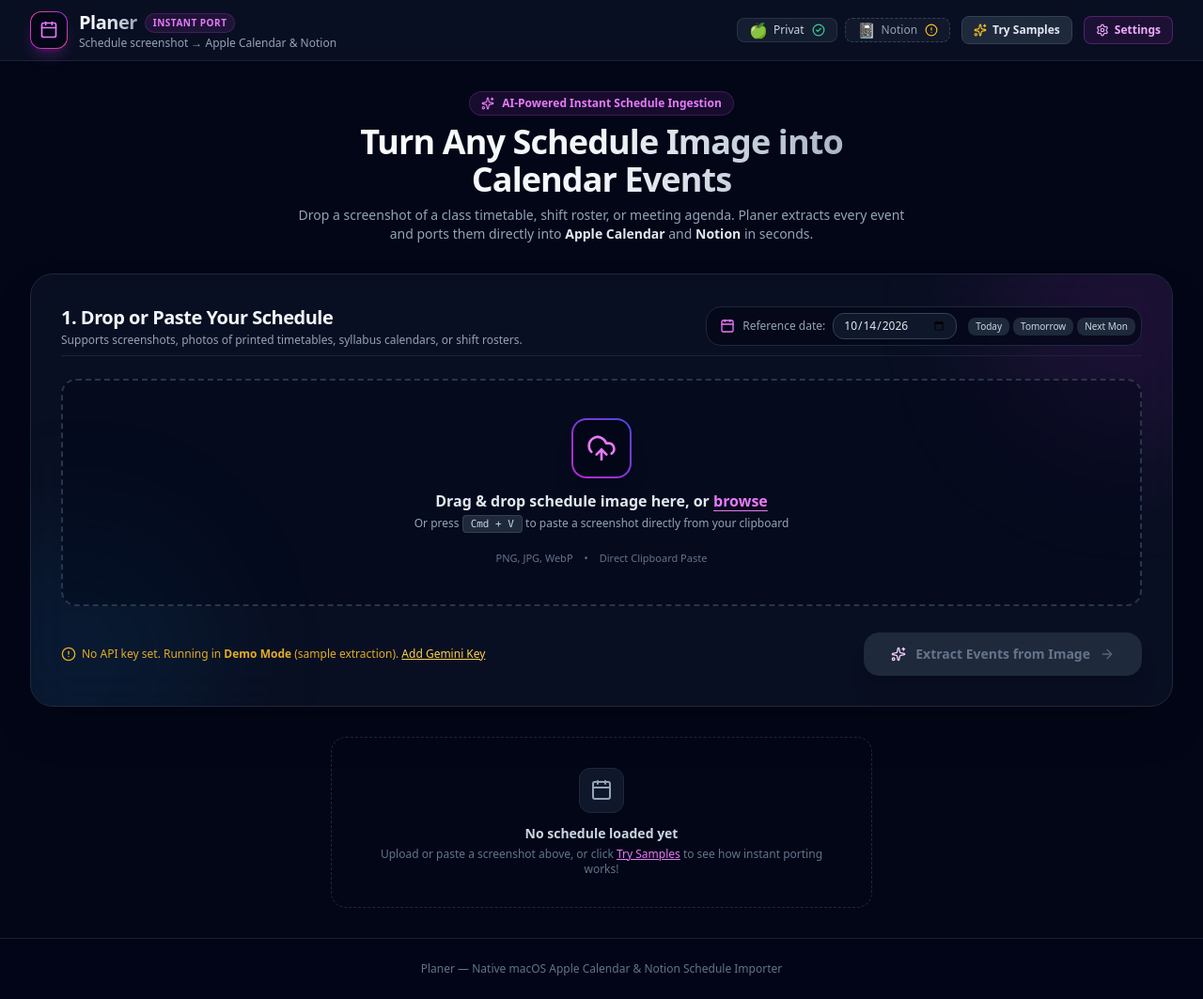
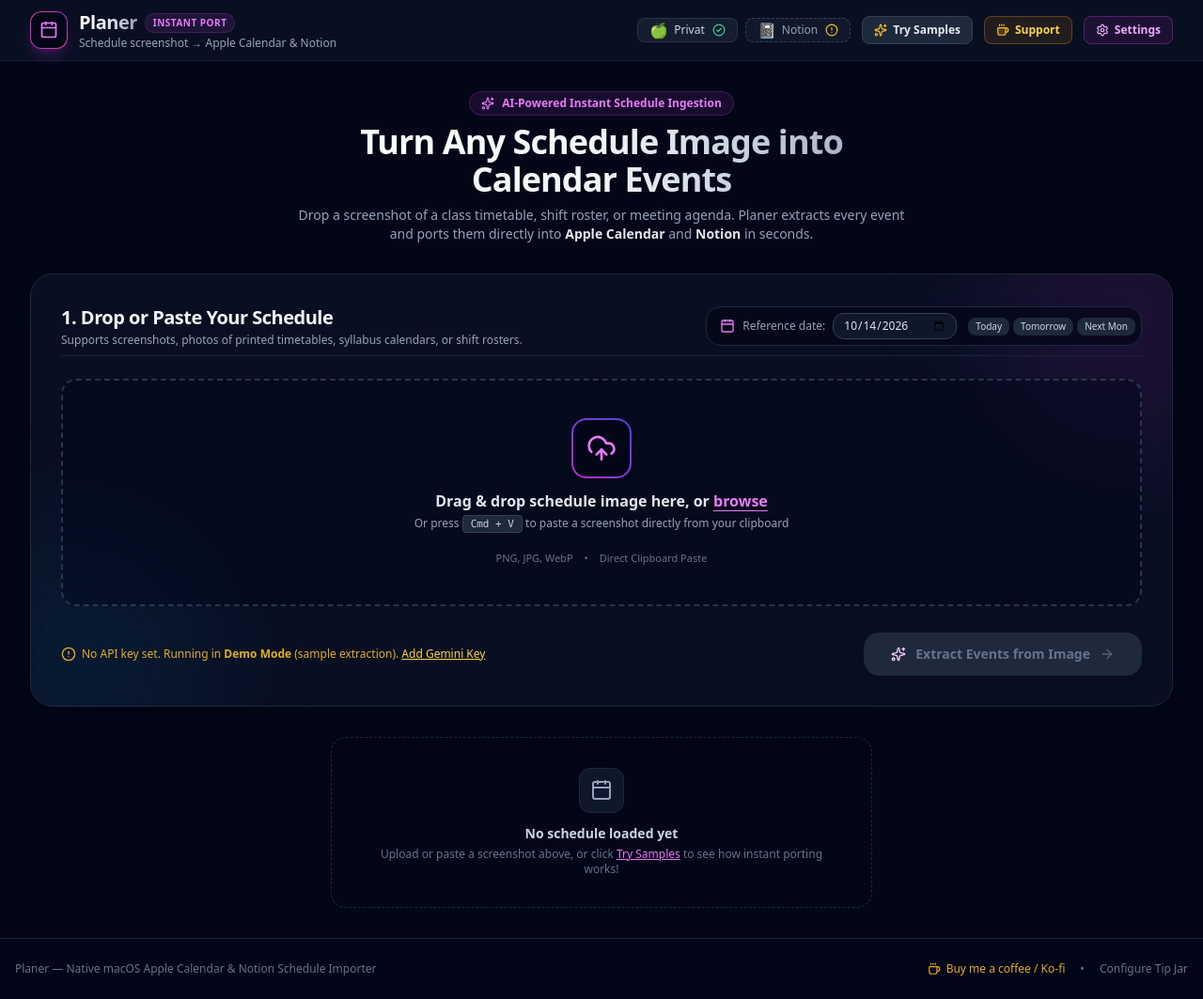
Before and after one commit to 8nrf9f6f5b-afk/planer, a React (Vite) app: page / in a window 1280 px wide. Shown: the whole page at 94% size. Built offline with nearby package versions, Linux system fonts and the light colour scheme; no server answers.

Commit message:
feat: add Ko-fi & Buy Me a Coffee support link with settings integration

```diff
--- a/src/App.tsx
+++ b/src/App.tsx
@@ -8,7 +8,7 @@
 import { SampleSchedulesModal } from './components/SampleSchedulesModal';
 import { Toast, ToastMessage } from './components/Toast';
 import { CalendarEvent, AppSettings, NotionDatabaseInfo } from './types';
-import { Sparkles, Calendar as CalendarIcon, CheckCircle2, AlertCircle } from 'lucide-react';
+import { Sparkles, Calendar as CalendarIcon, CheckCircle2, AlertCircle, Coffee, Heart } from 'lucide-react';
 
 export function App() {
   const [settings, setSettings] = useState<AppSettings>({
@@ -18,6 +18,7 @@
     notionDatabaseId: '',
     defaultAppleCalendar: 'Privat',
     defaultDurationMinutes: 60,
+    donationUrl: '',
   });
 
   const [calendars, setCalendars] = useState<string[]>(['Privat', 'Arbeit']);
@@ -56,13 +57,17 @@
         const configRes = await fetch('/api/config');
         if (configRes.ok) {
           const cfg = await configRes.json();
+          let chosenModel = cfg.geminiModel || 'gemini-3.8-flash';
+          if (chosenModel.includes('2.5')) chosenModel = 'gemini-3.8-flash';
+
           setSettings((prev) => ({
             ...prev,
             geminiApiKey: cfg.geminiApiKey || '',
-            geminiModel: cfg.geminiModel || 'gemini-3.8-flash',
+            geminiModel: chosenModel,
             notionApiKey: cfg.notionApiKey || '',
             notionDatabaseId: cfg.notionDatabaseId || '',
             defaultAppleCalendar: cfg.defaultAppleCalendar || 'Privat',
+            donationUrl: cfg.donationUrl || '',
           }));
           setHasGeminiKey(cfg.hasGeminiApiKey);
           setNotionReady(cfg.hasNotionApiKey && !!cfg.notionDatabaseId);
@@ -424,6 +429,8 @@
     return data;
   };
 
+  const supportLink = settings.donationUrl || 'https://ko-fi.com';
+
   return (
     <div className="min-h-screen bg-slate-950 text-slate-100 flex flex-col font-sans selection:bg-fuchsia-500 selection:text-white">
       {/* Toast Notifications */}
@@ -517,8 +524,28 @@
       </main>
 
       {/* Footer */}
-      <footer className="border-t border-slate-800/80 bg-slate-950/80 py-6 text-center text-xs text-slate-500">
-        <p>Planer — Native macOS Apple Calendar &amp; Notion Schedule Importer</p>
+      <footer className="border-t border-slate-800/80 bg-slate-950/80 py-6 px-4">
+        <div className="max-w-7xl mx-auto flex flex-col sm:flex-row items-center justify-between gap-4 text-xs text-slate-500">
+          <p>Planer — Native macOS Apple Calendar &amp; Notion Schedule Importer</p>
+          <div className="flex items-center gap-4">
+            <a
+              href={supportLink}
+              target="_blank"
+              rel="noopener noreferrer"
+              className="inline-flex items-center gap-1.5 text-amber-400/90 hover:text-amber-300 transition font-medium"
+            >
+              <Coffee className="w-3.5 h-3.5" />
+              <span>Buy me a coffee / Ko-fi</span>
+            </a>
+            <span>•</span>
+            <button
+              onClick={() => setIsSettingsOpen(true)}
+              className="hover:text-slate-300 transition"
+            >
+              Configure Tip Jar
+            </button>
+          </div>
+        </div>
       </footer>
 
       {/* Settings Modal */}
--- a/src/components/Header.tsx
+++ b/src/components/Header.tsx
@@ -1,5 +1,8 @@
 import React from 'react';
-import { Calendar as CalendarIcon, Sparkles, Settings as SettingsIcon, CheckCircle2, AlertCircle, HelpCircle } from 'lucide-react';
+import {
+  Calendar as CalendarIcon, Sparkles, Settings as SettingsIcon,
+  CheckCircle2, AlertCircle, Coffee, Heart, ExternalLink
+} from 'lucide-react';
 import { AppSettings } from '../types';
 
 interface HeaderProps {
@@ -17,6 +20,8 @@
   onOpenSettings,
   onOpenSamples,
 }) => {
+  const donationUrl = settings.donationUrl || 'https://ko-fi.com';
+
   return (
     <header className="border-b border-slate-800/80 bg-slate-900/60 backdrop-blur-md sticky top-0 z-30">
       <div className="max-w-7xl mx-auto px-4 sm:px-6 lg:px-8 h-16 flex items-center justify-between">
@@ -43,9 +48,9 @@
         </div>
 
         {/* Status badges & actions */}
-        <div className="flex items-center gap-3">
+        <div className="flex items-center gap-2.5 sm:gap-3">
           {/* Target Status Badges */}
-          <div className="hidden md:flex items-center gap-2 text-xs">
+          <div className="hidden lg:flex items-center gap-2 text-xs">
             {/* Apple Cal Status */}
             <div
               className={`flex items-center gap-1.5 px-3 py-1 rounded-lg border ${
@@ -88,6 +93,19 @@
             <span>Try Samples</span>
           </button>
 
+          {/* Ko-fi / Buy Me a Coffee Button */}
+          <a
+            href={donationUrl}
+            target="_blank"
+            rel="noopener noreferrer"
+            className="flex items-center gap-1.5 px-3 py-1.5 rounded-lg text-xs font-bold bg-amber-500/10 hover:bg-amber-500/20 text-amber-300 border border-amber-500/30 transition shadow-sm hover:scale-[1.02] active:scale-[0.98]"
+            title="Support this project on Ko-fi or Buy Me a Coffee"
+          >
+            <Coffee className="w-3.5 h-3.5 text-amber-400 fill-amber-400/20" />
+            <span className="hidden sm:inline">Support</span>
+            <span className="sm:hidden">☕</span>
+          </a>
+
           {/* Settings Button */}
           <button
             onClick={onOpenSettings}
--- a/src/components/SettingsModal.tsx
+++ b/src/components/SettingsModal.tsx
@@ -1,7 +1,7 @@
 import React, { useState, useEffect } from 'react';
 import {
   X, Key, Calendar, Database, CheckCircle2, AlertCircle,
-  ExternalLink, Loader2, RefreshCw, Eye, EyeOff, Sparkles
+  ExternalLink, Loader2, RefreshCw, Eye, EyeOff, Sparkles, Coffee, Heart
 } from 'lucide-react';
 import { AppSettings, NotionDatabaseInfo } from '../types';
 
@@ -29,6 +29,7 @@
   const [notionApiKey, setNotionApiKey] = useState(settings.notionApiKey);
   const [notionDatabaseId, setNotionDatabaseId] = useState(settings.notionDatabaseId);
   const [defaultAppleCalendar, setDefaultAppleCalendar] = useState(settings.defaultAppleCalendar);
+  const [donationUrl, setDonationUrl] = useState(settings.donationUrl || '');
 
   const [showGeminiKey, setShowGeminiKey] = useState(false);
   const [showNotionKey, setShowNotionKey] = useState(false);
@@ -41,7 +42,7 @@
   } | null>(null);
 
   const [isSaving, setIsSaving] = useState(false);
-  const [activeTab, setActiveTab] = useState<'gemini' | 'apple' | 'notion'>('gemini');
+  const [activeTab, setActiveTab] = useState<'gemini' | 'apple' | 'notion' | 'support'>('gemini');
 
   useEffect(() => {
     setGeminiApiKey(settings.geminiApiKey);
@@ -49,6 +50,7 @@
     setNotionApiKey(settings.notionApiKey);
     setNotionDatabaseId(settings.notionDatabaseId);
     setDefaultAppleCalendar(settings.defaultAppleCalendar);
+    setDonationUrl(settings.donationUrl || '');
   }, [settings]);
 
   if (!isOpen) return null;
@@ -78,6 +80,7 @@
         notionDatabaseId,
         defaultAppleCalendar,
         defaultDurationMinutes: settings.defaultDurationMinutes || 60,
+        donationUrl,
       });
       onClose();
     } finally {
@@ -96,7 +99,7 @@
             </div>
             <div>
               <h3 className="text-lg font-bold text-slate-100">Calendar &amp; AI Settings</h3>
-              <p className="text-xs text-slate-400">Configure your vision model, Apple Calendar, and Notion integration</p>
+              <p className="text-xs text-slate-400">Configure your vision model, Apple Calendar, Notion, and tip jar</p>
             </div>
           </div>
           <button
@@ -108,10 +111,10 @@
         </div>
 
         {/* Tab Navigation */}
-        <div className="flex border-b border-slate-800 px-6 bg-slate-950/20">
+        <div className="flex border-b border-slate-800 px-6 bg-slate-950/20 overflow-x-auto">
           <button
             onClick={() => setActiveTab('gemini')}
-            className={`py-3 px-4 text-xs font-semibold border-b-2 flex items-center gap-2 transition ${
+            className={`py-3 px-4 text-xs font-semibold border-b-2 flex items-center gap-2 transition shrink-0 ${
               activeTab === 'gemini'
                 ? 'border-fuchsia-500 text-fuchsia-400'
                 : 'border-transparent text-slate-400 hover:text-slate-200'
@@ -123,7 +126,7 @@
 
           <button
             onClick={() => setActiveTab('apple')}
-            className={`py-3 px-4 text-xs font-semibold border-b-2 flex items-center gap-2 transition ${
+            className={`py-3 px-4 text-xs font-semibold border-b-2 flex items-center gap-2 transition shrink-0 ${
               activeTab === 'apple'
                 ? 'border-fuchsia-500 text-fuchsia-400'
                 : 'border-transparent text-slate-400 hover:text-slate-200'
@@ -135,7 +138,7 @@
 
           <button
             onClick={() => setActiveTab('notion')}
-            className={`py-3 px-4 text-xs font-semibold border-b-2 flex items-center gap-2 transition ${
+            className={`py-3 px-4 text-xs font-semibold border-b-2 flex items-center gap-2 transition shrink-0 ${
               activeTab === 'notion'
                 ? 'border-fuchsia-500 text-fuchsia-400'
                 : 'border-transparent text-slate-400 hover:text-slate-200'
@@ -143,6 +146,18 @@
           >
             <span>📓</span>
             <span>Notion Database</span>
+          </button>
+
+          <button
+            onClick={() => setActiveTab('support')}
+            className={`py-3 px-4 text-xs font-semibold border-b-2 flex items-center gap-2 transition shrink-0 ${
+              activeTab === 'support'
+                ? 'border-fuchsia-500 text-amber-400'
+                : 'border-transparent text-slate-400 hover:text-slate-200'
+            }`}
+          >
+            <Coffee className="w-4 h-4 text-amber-400" />
+            <span>Ko-fi / Support Link</span>
           </button>
         </div>
 
@@ -195,7 +210,7 @@
                 >
                   <option value="gemini-3.8-flash">gemini-3.8-flash (Recommended: Interactions API &amp; fast reasoning)</option>
                   <option value="gemini-3.8-pro">gemini-3.8-pro (Complex handwritten &amp; dense timetables)</option>
-                  <option value="gemini-1.5-flash">gemini-1.5-flash (Legacy fallback)</option>
+                  <option value="gemini-3.5-flash">gemini-3.5-flash (High speed alternative)</option>
                 </select>
               </div>
 
@@ -264,7 +279,6 @@
           {/* TAB 3: NOTION */}
           {activeTab === 'notion' && (
             <div className="space-y-5">
-              {/* Notion Token */}
               <div className="space-y-2">
                 <label className="block text-xs font-semibold text-slate-300">
                   Notion Internal Integration Token
@@ -298,7 +312,6 @@
                 </div>
               </div>
 
-              {/* Database ID / Link */}
               <div className="space-y-2">
                 <label className="block text-xs font-semibold text-slate-300">
                   Notion Database ID or URL
@@ -315,7 +328,6 @@
                 </p>
               </div>
 
-              {/* Test Connection Button & Result */}
               <div className="flex items-center gap-3">
                 <button
                   type="button"
@@ -346,7 +358,6 @@
                 )}
               </div>
 
-              {/* Setup guide */}
               <div className="bg-slate-950/60 border border-slate-800 rounded-xl p-4 text-xs text-slate-400 space-y-2">
                 <p className="font-semibold text-slate-300">
                   3-Step Notion Database Linking:
@@ -356,6 +367,67 @@
                   <li>Click the <code>...</code> menu at the top-right &rarr; <b>Connections</b>.</li>
                   <li>Search for and add your integration to grant Planer write access.</li>
                 </ol>
+              </div>
+            </div>
+          )}
+
+          {/* TAB 4: SUPPORT / TIP JAR */}
+          {activeTab === 'support' && (
+            <div className="space-y-5">
+              <div className="space-y-2">
+                <label className="block text-xs font-semibold text-slate-300">
+                  Your Ko-fi or Buy Me a Coffee URL
+                </label>
+                <div className="relative">
+                  <input
+                    type="url"
+                    value={donationUrl}
+                    onChange={(e) => setDonationUrl(e.target.value)}
+                    placeholder="https://ko-fi.com/yourname or https://buymeacoffee.com/yourname"
+                    className="w-full bg-slate-950 border border-slate-700 rounded-xl px-3.5 py-2.5 text-sm text-slate-200 focus:outline-none focus:border-amber-400 font-mono"
+                  />
+                </div>
+                <p className="text-xs text-slate-400">
+                  This powers the &ldquo;Support ☕&rdquo; button in the header and footer of your site.
+                </p>
+              </div>
+
+              <div className="grid grid-cols-1 sm:grid-cols-2 gap-3 pt-2">
+                <a
+                  href="https://ko-fi.com"
+                  target="_blank"
+                  rel="noreferrer"
+                  className="p-4 rounded-2xl bg-slate-950/60 border border-slate-800 hover:border-amber-500/40 transition group flex flex-col gap-1.5"
+                >
+                  <div className="flex items-center justify-between">
+                    <span className="text-sm font-bold text-amber-300 flex items-center gap-1.5">
+                      <Coffee className="w-4 h-4" />
+                      Ko-fi
+                    </span>
+                    <ExternalLink className="w-3.5 h-3.5 text-slate-500 group-hover:text-amber-400" />
+                  </div>
+                  <p className="text-xs text-slate-400">
+                    Free tip jar &amp; memberships with 0% platform fee on donations.
+                  </p>
+                </a>
+
+                <a
+                  href="https://buymeacoffee.com"
+                  target="_blank"
+                  rel="noreferrer"
+                  className="p-4 rounded-2xl bg-slate-950/60 border border-slate-800 hover:border-amber-500/40 transition group flex flex-col gap-1.5"
+                >
+                  <div className="flex items-center justify-between">
+                    <span className="text-sm font-bold text-amber-300 flex items-center gap-1.5">
+                      <span>☕</span>
+                      Buy Me a Coffee
+                    </span>
+                    <ExternalLink className="w-3.5 h-3.5 text-slate-500 group-hover:text-amber-400" />
+                  </div>
+                  <p className="text-xs text-slate-400">
+                    Simple, friendly page for supporters to buy you a coffee.
+                  </p>
+                </a>
               </div>
             </div>
           )}
--- a/src/types/index.ts
+++ b/src/types/index.ts
@@ -25,6 +25,7 @@
   notionDatabaseId: string;
   defaultAppleCalendar: string;
   defaultDurationMinutes: number;
+  donationUrl?: string;
 }
 
 export interface AppleCalendarInfo {
@@ -48,5 +49,4 @@
   events: CalendarEvent[];
   rawSummary?: string;
   detectedTimezone?: string;
-  isDemo?: boolean;
 }
```
Also changed, not shown: 2 other files (tests, documents, lock files or other folders).
